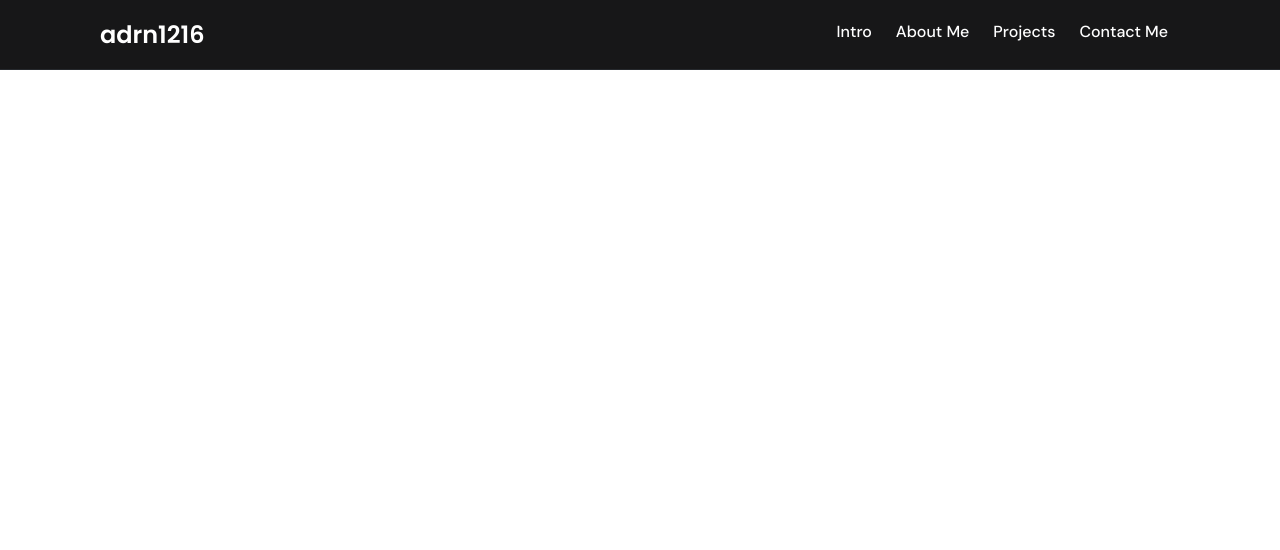
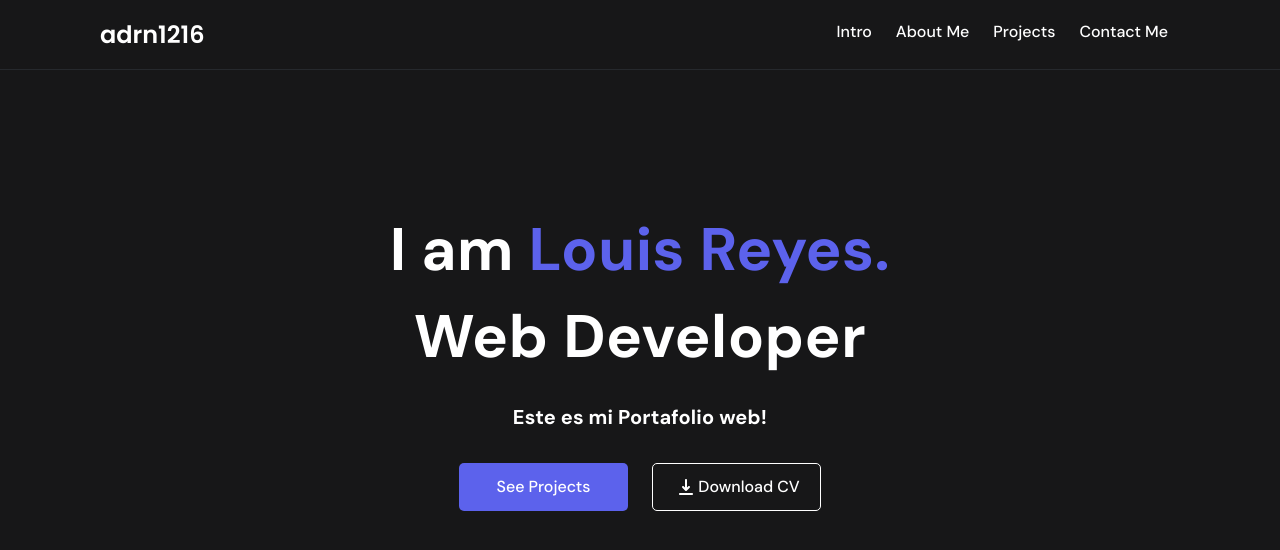
Before and after one commit to adrn1216/portfolio, a React (Create React App) app: page / in a window 1280 px wide. Shown: the top 550 px of the page. Built offline with nearby package versions, Linux system fonts and the light colour scheme.

Commit message:
added intro section

```diff
--- /dev/null
+++ b/src/components/Button/index.jsx
@@ -0,0 +1,12 @@
+import { StyledButton } from "./style";
+
+export const Button = ({ type, prefixIcon, children }) => {
+  return (
+    <StyledButton type={type}>
+      <div>
+        {prefixIcon}
+        {children}
+      </div>
+    </StyledButton>
+  );
+};
--- /dev/null
+++ b/src/components/Button/style.js
@@ -0,0 +1,48 @@
+import styled, { css } from "styled-components";
+
+export const StyledButton = styled.button`
+  outline: 0;
+  border: 0;
+  height: 48px;
+  width: 169px;
+  margin: 0 12px;
+  border-radius: 5px;
+  padding: 16px, 20px, 16px, 20px;
+  font-family: var(--primary-font);
+  font-size: 16px;
+  font-weight: 500;
+  line-height: 16px;
+  letter-spacing: 0px;
+  color: var(--white-color);
+  transition: ease-out 300ms;
+  cursor: pointer;
+
+  div {
+    display: flex;
+    align-items: center;
+    justify-content: center;
+    * {
+      margin: 0 5.5px;
+    }
+  }
+
+  ${(props) =>
+    props.type === "primary" &&
+    css`
+      background-color: var(--primary-color);
+      :hover {
+        background-color: var(--hover-color);
+        transition: ease-in 300ms;
+      }
+    `}
+  ${(props) =>
+    props.type === "secondary" &&
+    css`
+      background-color: transparent;
+      border: 1px solid var(--white-color);
+      :hover {
+        opacity: 50%;
+        transition: ease-in 300ms;
+      }
+    `};
+`;
--- a/src/components/Header/style.js
+++ b/src/components/Header/style.js
@@ -31,12 +31,14 @@ export const Nav = styled.nav`
     margin: 0 12px;
     text-decoration: none;
     color: var(--white-color);
-    padding-bottom: 3px;
+    padding-bottom: 4px;
     border-bottom: 3px solid transparent;
+    transition: ease-out 300ms;
     :hover,
     :visited,
     .active {
       border-bottom: 3px solid var(--primary-color);
+      transition: ease-out 300ms;
     }
   }
 `;
--- a/src/index.css
+++ b/src/index.css
@@ -20,9 +20,5 @@ body {
     "Helvetica Neue", sans-serif;
   -webkit-font-smoothing: antialiased;
   -moz-osx-font-smoothing: grayscale;
+  background-color: var(--bottom-color);
 }
-
-code {
-  font-family: source-code-pro, Menlo, Monaco, Consolas, "Courier New",
-    monospace;
-}
--- a/src/pages/LandingPage/index.jsx
+++ b/src/pages/LandingPage/index.jsx
@@ -1,10 +1,28 @@
 import React, { Fragment } from "react";
+import { Button } from "../../components/Button";
 import Header from "../../components/Header";
+import { Intro } from "./style";
+import { ReactComponent as DownloadIcon } from "../../assets/svg/download-icon.svg";
 
 const LandingPage = () => {
   return (
     <Fragment>
       <Header />
+      <Intro>
+        <div>
+          <h1>
+            I am <span>Louis Reyes.</span>
+          </h1>
+          <h1>Web Developer</h1>
+          <h5>Este es mi Portafolio web!</h5>
+        </div>
+        <div className="intro-div-buttons">
+          <Button type="primary">See Projects</Button>
+          <Button type="secondary" prefixIcon={<DownloadIcon />}>
+            Download CV
+          </Button>
+        </div>
+      </Intro>
     </Fragment>
   );
 };
--- a/src/pages/LandingPage/style.js
+++ b/src/pages/LandingPage/style.js
@@ -1,3 +1,29 @@
 import styled from "styled-components";
 
 export const LandingPageContainer = styled.div``;
+
+export const Intro = styled.section`
+  padding-top: 128px;
+  div {
+    color: var(--white-color);
+    h1 {
+      font-size: 60px;
+      letter-spacing: 0.5px;
+      line-height: 71px;
+      margin: 16px 0;
+      span {
+        color: var(--primary-color);
+      }
+    }
+    h5 {
+      font-size: 20px;
+      line-height: 24px;
+      letter-spacing: 0.15px;
+    }
+  }
+  .intro-div-buttons {
+    display: flex;
+    justify-content: center;
+    align-items: center;
+  }
+`;
```
Also changed, not shown: src/assets/svg/download-icon.svg (added).
